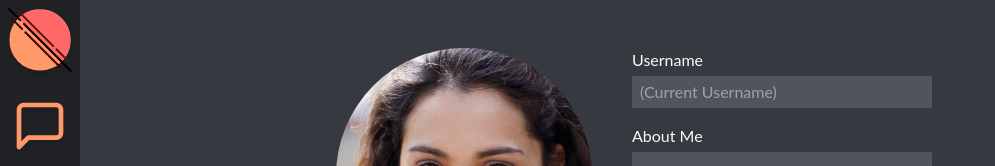
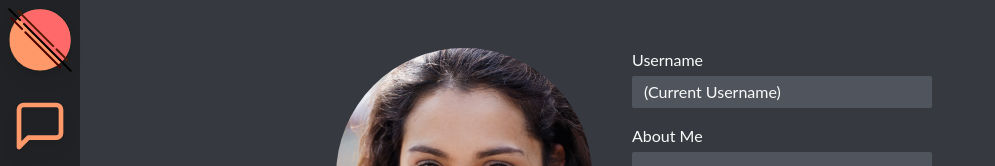
Before and after one commit to TheSheefooProject/frontend, a Next.js app: page /profile in a window 1280 px wide. Shown: the top 166 px of the page, without its empty margins (0-995 px from the left). Built offline with nearby package versions, Linux system fonts and the light colour scheme.

Commit message:
~ mild textbox style changes

```diff
--- a/components/common/TextBox/TextBox.tsx
+++ b/components/common/TextBox/TextBox.tsx
@@ -12,7 +12,7 @@ const TextBox = (props: {
   return (
     <input
       className={
-        `${'rounded-sm bg-back_4 py-1 px-2 text-text_1 focus:outline-none focus:ring focus:ring-back_2'} ` +
+        `${'rounded-sm bg-back_4 py-1 px-3 text-text_1 placeholder:text-text_1 focus:outline-none focus:ring focus:ring-back_2'} ` +
         className
       }
       defaultValue={text}
```
